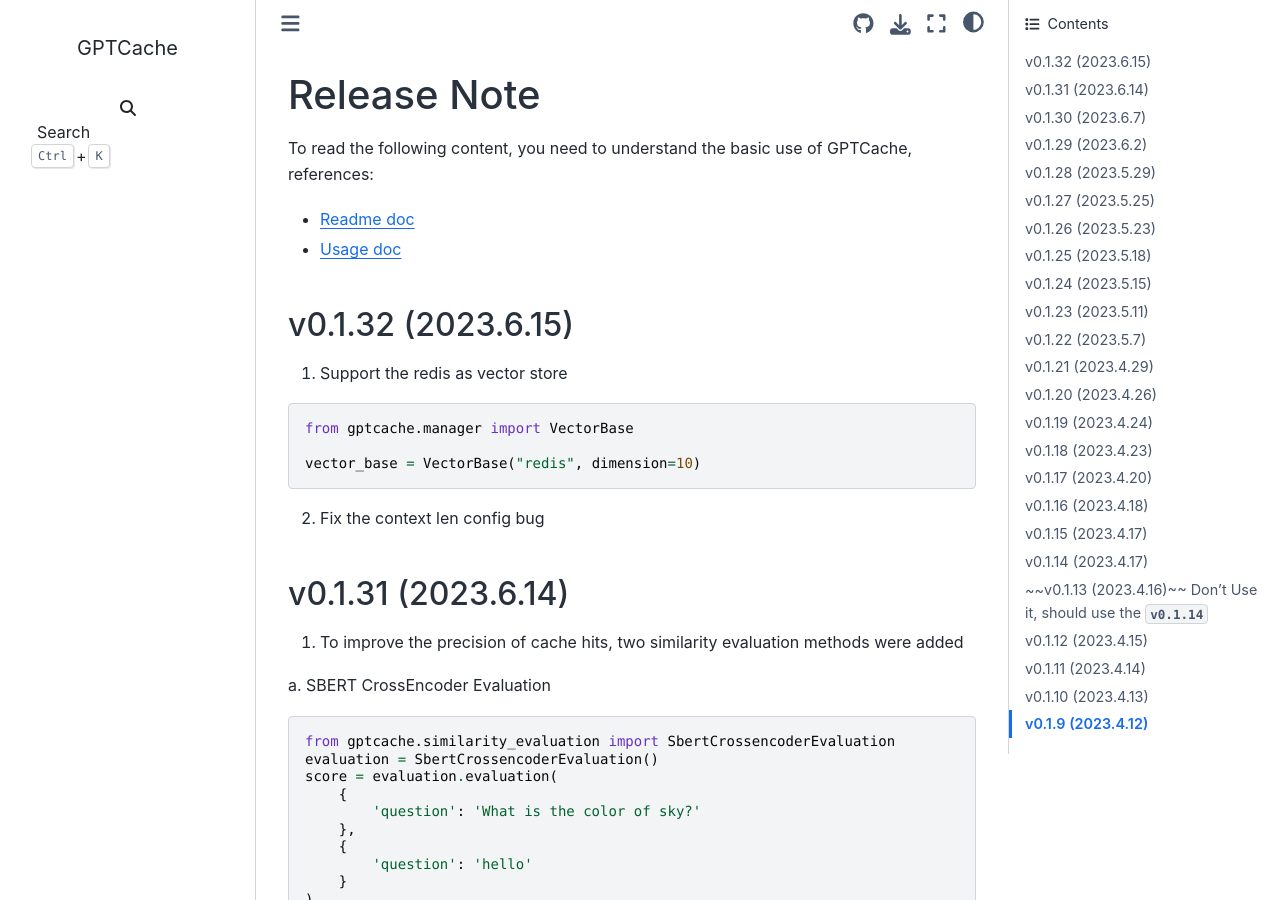
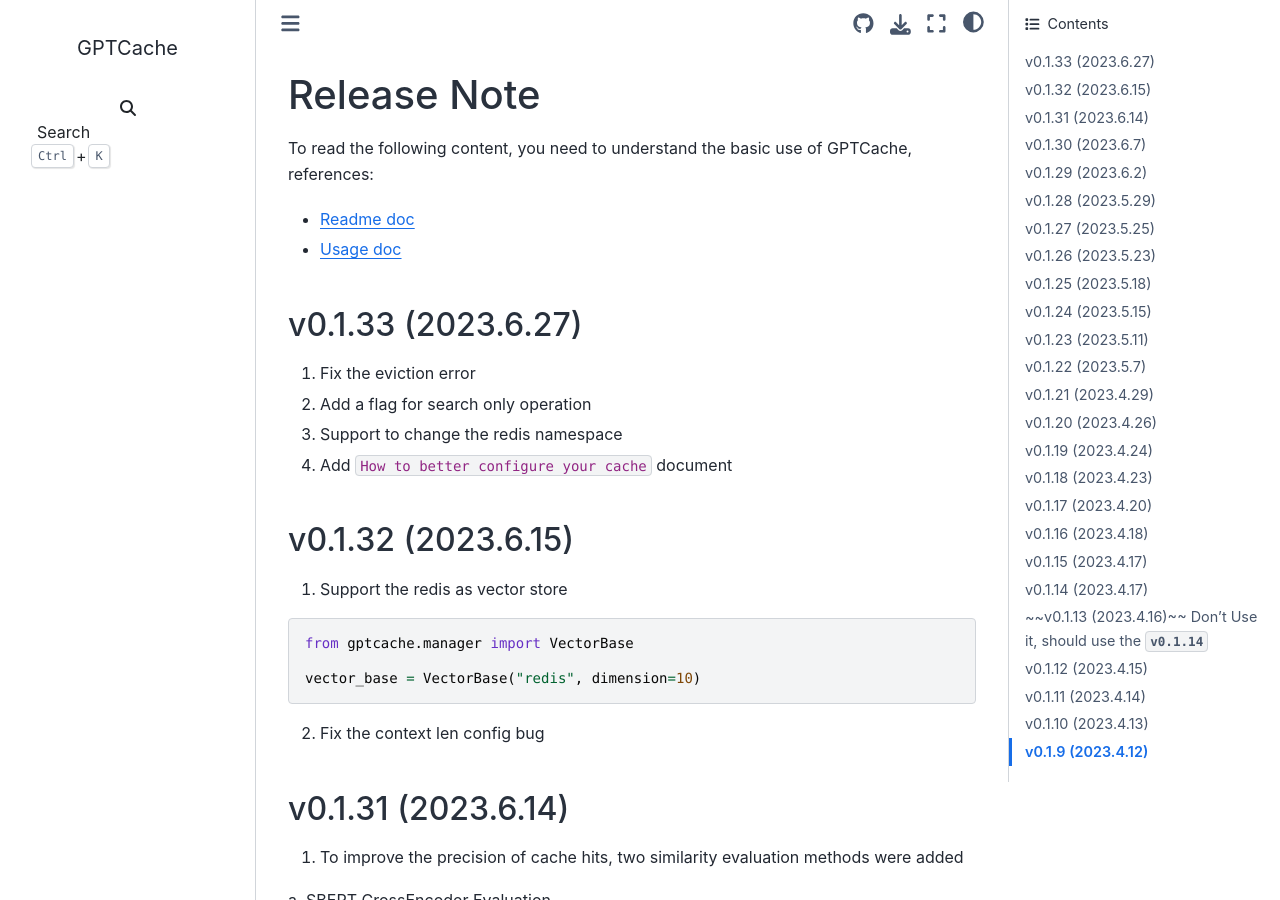
Before and after one commit to TiagoFer0128/GPTCache, a Sphinx documentation site: the page built from docs/release_note.md, in a window 1280 px wide and 900 px high. Built offline with Sphinx 7.4.7 and the Sphinx Book theme 1.1.4, drawn with Linux system fonts in a browser that asks for light colours; pages that are not in the unit, such as notebooks, are missing from menus; the version number is read from the project's files by our own code.

Commit message:
Update the version to `0.1.33`
Signed-off-by: SimFG <bang.fu@zilliz.com>

```diff
--- a/docs/release_note.md
+++ b/docs/release_note.md
@@ -4,6 +4,13 @@
 
 - [Readme doc](https://github.com/zilliztech/GPTCache)
 - [Usage doc](https://github.com/zilliztech/GPTCache/blob/main/docs/usage.md)
+
+## v0.1.33 (2023.6.27)
+
+1. Fix the eviction error
+2. Add a flag for search only operation
+3. Support to change the redis namespace
+4. Add `How to better configure your cache` document
 
 ## v0.1.32 (2023.6.15)
 
--- a/gptcache/__init__.py
+++ b/gptcache/__init__.py
@@ -1,5 +1,5 @@
 """gptcache version"""
-__version__ = "0.1.32"
+__version__ = "0.1.33"
 
 from gptcache.config import Config
 from gptcache.core import Cache
```
